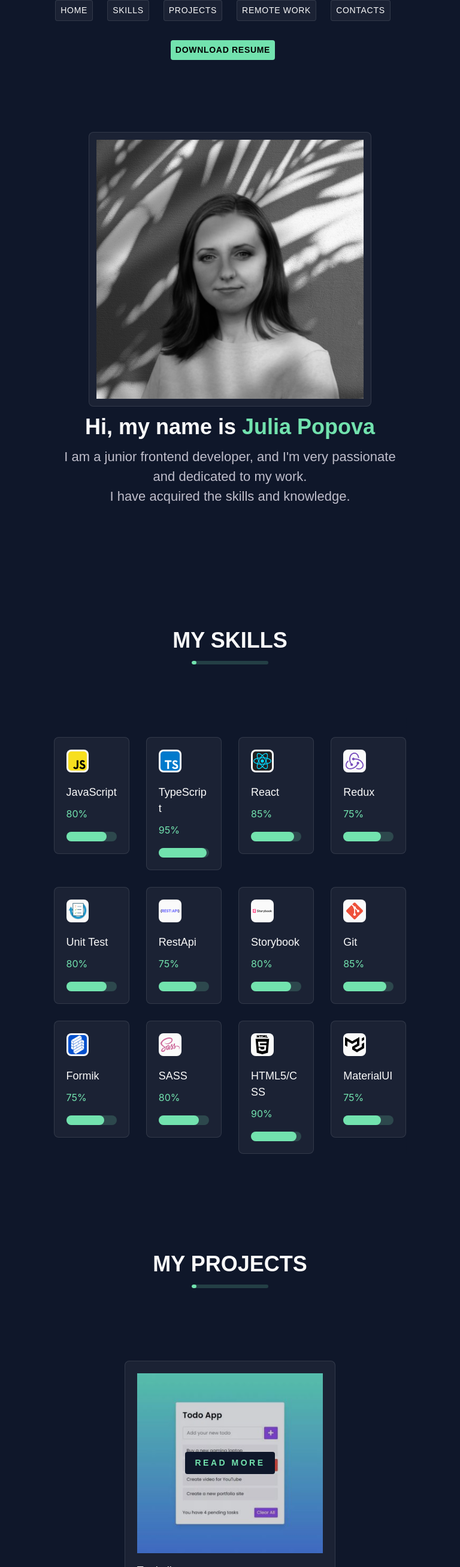
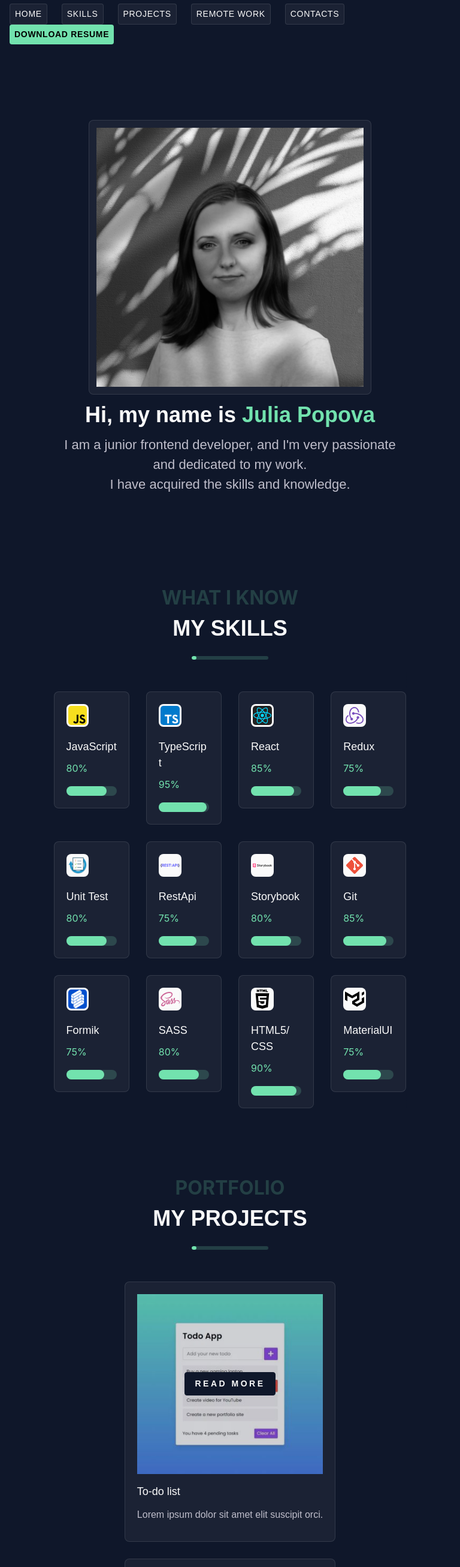
Before and after one commit to veluat/portfolio-app, a React (Create React App) app: page / in a window 768 px wide. Shown: the top 2613 px of the page at 60% size. Built offline with nearby package versions, Linux system fonts and the light colour scheme; a web font is replaced by a local one.

Commit message:
CSS fixed / Part 2

```diff
--- a/src/common/components/title/Title.module.scss
+++ b/src/common/components/title/Title.module.scss
@@ -1,8 +1,9 @@
+@import './../../../common/styles/sass/variables';
+
 .projectTitle {
   position: relative;
   text-align: center;
   overflow: hidden;
-  padding-bottom: 3.5rem;
 
   h2 {
     position: relative;
@@ -36,6 +37,9 @@
     z-index: 10;
     position: relative;
     transform: translate(0, -400%);
+    @media screen and (max-width: 768px) {
+      transform: translate(0, -200%);
+    }
 
     .projectSlider {
       background-color: rgba(114, 226, 174, 1);
@@ -66,8 +70,12 @@
     top: -0.5rem;
     position: absolute;
     pointer-events: none;
-    @media screen and (max-width: 768px) {
-      display: none;
+    @media screen and (max-width: 952px) {
+      //display: none;
+      transform: translate(-50%, 90%) rotate(0) skewX(0) skewY(0) scaleX(1) scaleY(1);
+      font-size: 2rem;
+      color: $primaryColor;
+      opacity: 0.2;
     }
   }
 }
--- a/src/footer/Footer.module.scss
+++ b/src/footer/Footer.module.scss
@@ -47,13 +47,11 @@
         width: 2.5rem;
         height: 2.5rem;
         position: relative;
-
         &:hover {
-          border: 2px solid $backgroundColor;
+          transform: scale(1.2);
         }
       }
     }
-
       .copyright {
         width: 100%;
         margin: 1rem 0;
--- a/src/nav/Nav.js
+++ b/src/nav/Nav.js
@@ -10,8 +10,6 @@ export const Nav = () => {
                 <a href="">Projects</a>
                 <a href="">Remote work</a>
                 <a href="">Contacts</a>
-            </div>
-            <div className={s.btnCV}>
                 <a className={s.resume} href="">Download resume</a>
             </div>
         </div>
--- a/src/nav/Nav.module.scss
+++ b/src/nav/Nav.module.scss
@@ -8,10 +8,21 @@
   display: flex;
   @media screen and (min-width: 640px) {
     align-items: center;
+    justify-content: center;
     gap: 2rem;
   }
 
   .link {
+    .resume {
+      font-weight: 700;
+      background-color: $primaryColor;
+      color: black;
+      border: 0;
+
+      &:hover {
+        background: $aColor;
+      }
+    }
     a {
       @include headerNav();
 
@@ -19,24 +30,8 @@
         background: $aColor;
         color: $backgroundColor;
       }
-    }
-  }
 
-  .btnCV {
-    a {
-      @include headerNav();
-    }
 
-    .resume {
-      font-weight: 700;
-      background-color: $primaryColor;
-      color: black;
-      border: 0;
-
-      &:hover {
-        transform: scale(1.2);
-        background: $aColor;
-      }
     }
   }
 }
--- a/src/projects/project/Project.module.scss
+++ b/src/projects/project/Project.module.scss
@@ -7,6 +7,7 @@
   border-radius: 0.5rem;
   border: 1px solid $borderColor;
   width: 100%;
+
   @media screen and (min-width: 768px) {
     padding: 1.25rem
   }
@@ -34,22 +35,20 @@
     }
 
     .projectButton {
+      @include btnProperties();
+      color: $aColor;
+      border: $backgroundColor 1px solid;
+      border-radius: 0.25rem;
       background-color: $backgroundColor;
-      color: $primaryColor;
 
       &:hover {
-        background: $primaryColor;
+        background: $aColor;
         color: $backgroundColor;
-        transform: scale(1.2);
-        border: 2px solid $backgroundColor;
       }
-
-      @include btnProperties();
     }
   }
 
   .projectText {
     margin-top: 1rem;
-
   }
 }
--- a/src/skills/Skills.js
+++ b/src/skills/Skills.js
@@ -62,7 +62,7 @@ export const Skills = () => {
                                description={'80%'} style={{width: '80%'}}/>
                     </div>
                     <div className={s.skillGrid}>
-                        <Skill title={'HTML5/CSS'} src={html5} alt={"HTML/CSS"}
+                        <Skill title={'HTML5/ CSS'} src={html5} alt={"HTML/CSS"}
                                description={'90%'} style={{width: '90%'}}/>
                     </div>
                     <div className={s.skillGrid}>
```
Also changed, not shown: src/common/styles/sass/mixins.scss (+0 -10 lines). Lines whose indentation alone changed are shown as unchanged.
